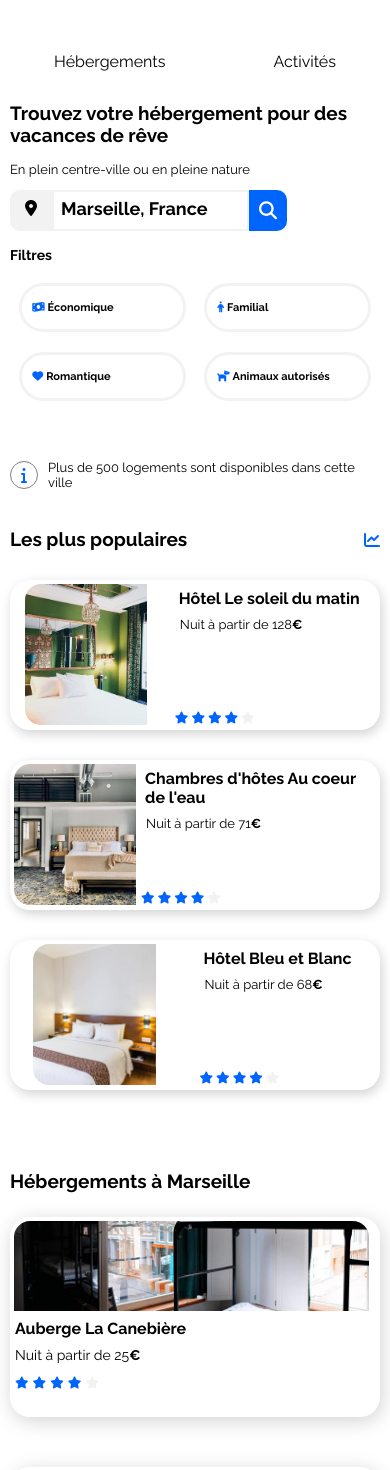
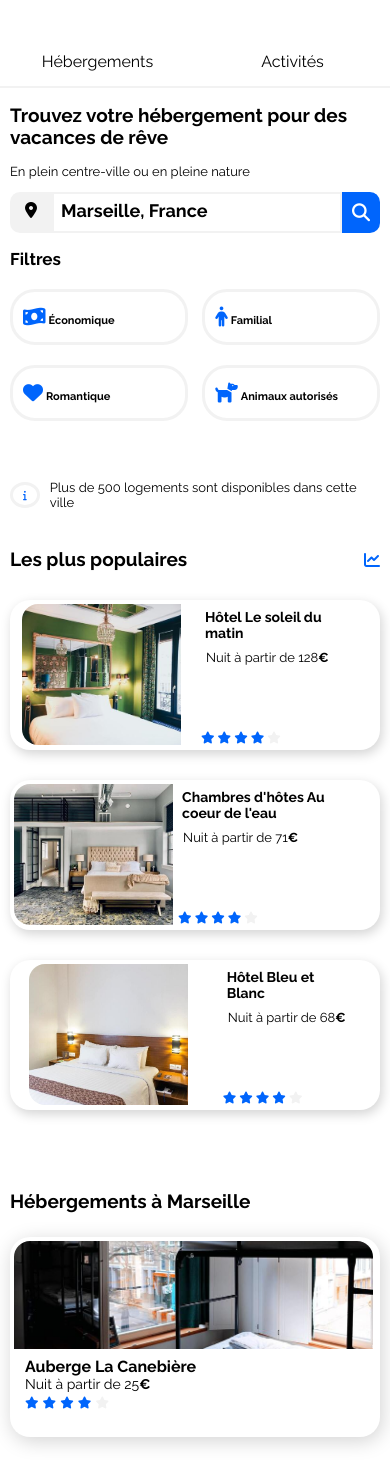
Before and after one commit to cedric-neuville/Booki, a plain HTML site: page Booki/index.html in a window 390 px wide. Shown: the part 61-1531 px from the top of the page. Drawn offline with Linux system fonts and the light colour scheme.

Commit message:
optimisation code

```diff
--- a/Booki/stylesheet.css
+++ b/Booki/stylesheet.css
@@ -1,4 +1,4 @@
-*{
+* {
     font-family: 'Raleway', sans-serif
 }
 
@@ -18,11 +18,13 @@
     width: 25%
 }
 
-.accommodation-link, .activities-link {
+.accommodation-link,
+.activities-link {
     padding: 15px
 }
 
-.accommodation-link:hover, .activities-link:hover {
+.accommodation-link:hover,
+.activities-link:hover {
     border-top: 2px solid #0065FC;
     color: #0065FC;
     cursor: pointer;
@@ -41,15 +43,15 @@ a {
 
 .info-research {
     font-size: 16px
-
 }
 
 #formular {
-    width:auto
+    width: auto
 }
+
 .search-bar {
     display: flex;
-    justify-content:flex-start;
+    justify-content: flex-start;
     width: 30%;
     border-color: #F2F2F2;
 }
@@ -76,13 +78,12 @@ ul {
 .header {
     display: flex;
     justify-content: space-between;
-    align-items:start
+    align-items: start
 }
 
 input {
     padding-right: 75px;
     border: 2px solid #F2F2F2
-
 }
 
 input::placeholder {
@@ -94,16 +95,16 @@ input::placeholder {
 }
 
 #button {
-    background-color:#0065FC;
+    background-color: #0065FC;
     border: none;
     border-radius: 0 10px 10px 0;
-    padding:10px;
+    padding: 10px;
     font-size: 18px;
     color: white
 }
 
 .filtered {
-    display:flex;
+    display: flex;
     align-items: center;
     width: 70%;
     font-size: 18px;
@@ -111,7 +112,7 @@ input::placeholder {
 }
 
 .tags {
-    display:flex;
+    display: flex;
     justify-content: space-around;
     flex-grow: 1
 }
@@ -133,16 +134,14 @@ input::placeholder {
     padding-right: 10px
 }
 
-
 .info-icon {
-    display:flex;
+    display: flex;
     border: solid blue 1px
 }
 
-
 .container-popular-accommodation {
-    display:flex;
-    justify-content:space-between
+    display: flex;
+    justify-content: space-between
 }
 
 .fa-solid fa-star {
@@ -151,7 +150,7 @@ input::placeholder {
 
 .accommodation {
     background-color: #f2f2f2;
-    width:65%;
+    width: 65%;
     height: 670px;
     padding-left: 30px;
     border-radius: 20px
@@ -159,8 +158,8 @@ input::placeholder {
 
 .accommodation-gallerry-content {
     width: 96%;
-    display:flex;
-    flex-wrap:wrap;
+    display: flex;
+    flex-wrap: wrap;
     justify-content: space-between;
     align-content: space-evenly;
     height: 520px
@@ -171,14 +170,14 @@ input::placeholder {
     width: 31%;
     height: 40%;
     border-radius: 20px;
-    box-shadow:lightgrey 2px 4px 20px
+    box-shadow: lightgrey 2px 4px 20px
 }
 
 .accommodation-gallery img {
     width: 96%;
     height: 55%;
     border-radius: 20px 20px 0 0;
-    padding:  4px;
+    padding: 4px;
     object-fit: cover
 }
 
@@ -186,6 +185,7 @@ input::placeholder {
     font-size: 22px;
     margin: 50px 0px 0px 0px
 }
+
 .text-gallery {
     margin-left: 5px
 }
@@ -205,18 +205,16 @@ input::placeholder {
 }
 
 .star-gray {
-    color:  #f2f2f2
-
+    color: #f2f2f2
 }
 
 .view-more {
     font-weight: bold
-
 }
 
 .popular {
     background-color: #F2F2F2;
-    display:flex;
+    display: flex;
     flex-direction: column;
     justify-content: space-evenly;
     align-items: center;
@@ -232,6 +230,7 @@ input::placeholder {
     font-size: 22px;
     margin-bottom: 0px
 }
+
 .text-area h3 {
     font-size: 16px;
     margin: 9px
@@ -245,11 +244,11 @@ input::placeholder {
 .stars {
     margin: 9px
 }
+
 .icon-description {
-    display:flex;
+    display: flex;
     justify-content: flex-start;
-    align-items:center
-
+    align-items: center
 }
 
 .info-icon {
@@ -258,34 +257,30 @@ input::placeholder {
     padding: 5px 10px
 }
 
-
 .info-description {
-padding:10px
+    padding: 10px
 }
 
 .title-icon {
     display: flex;
     align-items: baseline;
     justify-content: space-around;
-    width:100%
+    width: 100%
 }
-
-
 
 .fa-chart-line {
     display: flex
 }
 
 .popular-gallery {
-    display:flex;
-    justify-content:space-around;
+    display: flex;
+    justify-content: space-around;
     background-color: #FFF;
     width: 82%;
     height: 20%;
     border-radius: 20px;
     box-shadow: lightgrey 2px 4px 12px;
     padding: 4px
-
 }
 
 .popular-gallery img {
@@ -297,23 +292,20 @@ padding:10px
 }
 
 .description-popular {
-    display:flex;
+    display: flex;
     flex-direction: column
 }
 
 .text-area {
-    display:flex;
+    display: flex;
     flex-direction: column
-
 }
 
-
 .activities {
-    display:flex;
+    display: flex;
     flex-direction: column;
     margin: 20px 0 40px 0
 }
-
 
 .gallery-content {
     display: flex;
@@ -340,7 +332,8 @@ padding:10px
 }
 
 .activities-title {
-    font-size: 16px
+    font-size: 16px;
+    margin-left: 15px
 }
 
 .footer {
@@ -361,7 +354,7 @@ padding:10px
 }
 
 .list-footer li {
-    padding:5px
+    padding: 5px
 }
 
 .footer>ul {
@@ -371,14 +364,21 @@ padding:10px
 }
 
 /*RESPONSIVE*/
+@media screen and (min-width: 1400px) {
+    .body {
+        width: 1400px;
+        margin-left: auto;
+        margin-right: auto
+    }
+}
+
 @media screen and (max-width: 1084px) {
-    .filtered, .tag {
-        font-size: 14px
+    .filtered {
+        flex-wrap: wrap;
     }
 }
 
 /*TABLETTE <992px*/
-
 @media screen and (max-width: 991px) {
 
     .filtered {
@@ -387,7 +387,18 @@ padding:10px
     }
 
     .tag {
-        font-size: 17px
+        font-size: 17px;
+        padding: 9px
+    }
+
+    .info-icon {
+        border: solid #f2f2f2;
+        font-size: 10px
+    }
+
+    .tag .fa-solid {
+        padding-right: 10px;
+        font-size: 22px
     }
 
     .stars {
@@ -396,26 +407,39 @@ padding:10px
     }
 
     .container-popular-accommodation {
-        display:flex;
+        display: flex;
         flex-direction: column
     }
 
     .accommodation {
         width: 96%;
         margin-bottom: 50px;
-        height:520px
+        height: 520px
     }
 
     .accommodation-gallerry-content {
-        height:410px
+        height: 410px
     }
 
     .accommodation-gallery {
-        height: 40%
+        height: 42%
     }
 
     .accommodation-gallery img {
-        height: 45%
+        height: 59%
+    }
+
+    .accommodation-gallery h3 {
+        font-size: 16px;
+        margin: 0
+    }
+
+    .accommodation-gallery p {
+        margin: 0
+    }
+
+    .text-gallery {
+        padding-left: 10px
     }
 
     .accommodation-gallery .fa-star {
@@ -431,11 +455,11 @@ padding:10px
     }
 
     .popular {
-        width:100%;
+        width: 100%;
         height: 230px;
         flex-direction: row;
         flex-wrap: wrap;
-        align-content:center
+        align-content: center
     }
 
     .title-icon {
@@ -448,16 +472,21 @@ padding:10px
         width: 30%;
         height: 125px;
         margin-bottom: 30px;
-        padding:0px
+        padding: 0px
+    }
+
+    .text-area h3 {
+        font-size: 14px;
+        width: 70%
     }
 
     .text-area p {
-        font-size:13px
+        font-size: 13px
     }
 
     .popular-gallery img {
         width: 33%;
-        height:94%
+        height: 94%
     }
 
     .activities-gallery {
@@ -465,7 +494,7 @@ padding:10px
     }
 
     .activities-gallery img {
-        height:83%
+        height: 83%
     }
 
     .gallery-content {
@@ -474,8 +503,8 @@ padding:10px
 
     .activities-title {
         font-size: 12px;
-        width: 70%;
-        margin: 0 0 0 10px
+        width: 71%;
+        margin: 0 15px
     }
 
     .footer>ul {
@@ -485,22 +514,14 @@ padding:10px
 
 }
 
-@media screen and (max-width: 774px) {
-    .filtered, .tag {
-        font-size: 14px
-    }
-}
-
 @media screen and (min-width: 768px) {
     .mobile-button {
         display: none
     }
 }
 
-
 /*MOBILE <768px*/
-
-@media screen and (max-width: 767px) {
+@media screen and (max-width: 767.5px) {
 
     .header {
         flex-direction: column
@@ -517,14 +538,23 @@ padding:10px
     }
 
     .accommodation-activities {
-        width: 100%
+        width: 100%;
+        text-align: center
     }
-    .accommodation-link:hover, .activities-link:hover {
+
+    .accommodation-link,
+    .activities-link {
+        width: 50%;
+        border-bottom: solid 2px #F2F2F2
+    }
+
+    .accommodation-link:hover,
+    .activities-link:hover {
         border-top: none;
         border-bottom: 2px solid #0065FC;
         color: #0065FC;
         cursor: pointer;
-        transform: scale(1.1)
+        transform: scale(1)
     }
 
     .research {
@@ -539,8 +569,12 @@ padding:10px
         font-size: 13px
     }
 
+    .search-bar {
+        width: 100%
+    }
+
     input {
-        padding-right: 40px
+        width: 100%
     }
 
     #button {
@@ -548,19 +582,19 @@ padding:10px
     }
 
     .mobile-button {
-        background-color:#0065FC;
+        background-color: #0065FC;
         border: none;
         border-radius: 0 10px 10px 0;
-        padding:10px;
+        padding: 10px;
         font-size: 18px;
         color: white
     }
 
     .fa-magnifying-glass {
-        color:white
+        color: white
     }
 
-    .filtered{
+    .filtered {
         flex-direction: column;
         align-items: flex-start
     }
@@ -568,22 +602,22 @@ padding:10px
     .tags {
         flex-wrap: wrap;
         flex-direction: row;
+        justify-content: space-between;
         width: 100%;
         margin-top: 20px
     }
 
     .tag {
-        width:38%;
+        width: 41%;
         font-size: 11px;
         margin-bottom: 20px;
         padding: 15px 10px
     }
 
     .tag .fa-solid {
-        padding-right: 3px
-
+        padding-right: 3px;
+        font-size: 20px
     }
-
 
     .info-description {
         font-size: 13px
@@ -607,13 +641,17 @@ padding:10px
     }
 
     .title-icon {
-        width:100%;
+        width: 100%;
         margin-bottom: 30px
     }
 
     .popular-gallery {
         width: 100%;
         height: 150px
+    }
+
+    .popular-gallery img {
+        width: 43%
     }
 
     .accommodation {
@@ -629,12 +667,11 @@ padding:10px
     }
 
     .view-more {
-        font-size:0
+        font-size: 0
     }
 
-
     #accommodation-title {
-        margin: 50px 0px 25px 0px;
+        margin: 50px 0 25px 0;
         font-size: 19px
     }
 
@@ -644,9 +681,14 @@ padding:10px
         margin-bottom: 50px
     }
 
+    .accommodation-gallery img {
+        width: 97%;
+        height: 54%
+    }
+
     .gallery-content {
         flex-wrap: wrap;
-        height:auto
+        height: auto
     }
 
     #activities-main-title {
@@ -656,13 +698,13 @@ padding:10px
 
     .activities-gallery {
         height: 190px;
-        width:100%;
+        width: 100%;
         margin-bottom: 30px
     }
 
     .activities-title {
         font-size: 16px;
-        width:100%
+        width: 100%
     }
 
     .footer {
@@ -670,8 +712,7 @@ padding:10px
     }
 
     .footer>ul {
-        flex-wrap: wrap;
-        justify-content: flex-start;
-        width:74%
+        flex-direction: column;
+        justify-content: flex-start
     }
 }
```
Also changed, not shown: Booki/index.html (+32 -19 lines). Lines whose indentation alone changed are shown as unchanged.
